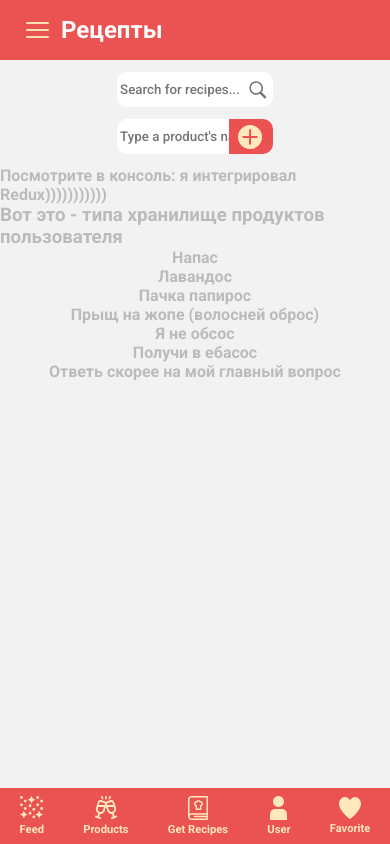
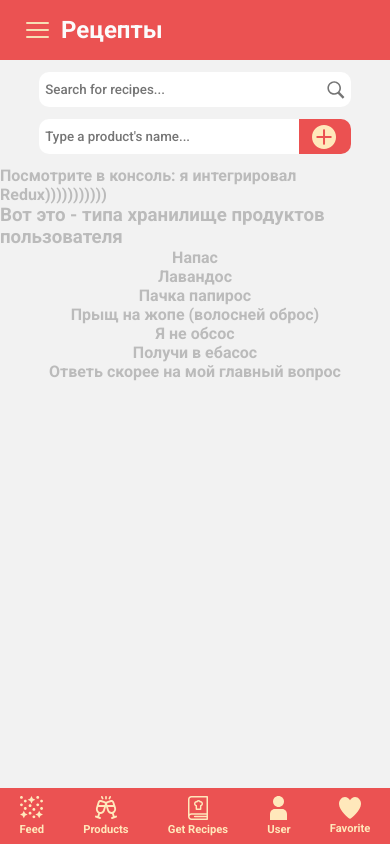
Before and after one commit to NekazistyeProgrammisty/foodboard, a React (Create React App) app: page /products in a window 390 px wide. Built offline with nearby package versions, Linux system fonts and the light colour scheme; a web font is replaced by a local one.

Commit message:
media-phone fix

```diff
--- a/src/components/InputField/InputField.css
+++ b/src/components/InputField/InputField.css
@@ -4,7 +4,6 @@
 
 .searchInputs {
     display: flex;
-
 }
 
 input[type='text'] {
@@ -44,3 +43,9 @@ input[type='text']:focus {
 .inputIcon svg:hover {
     cursor: pointer;
 }
+
+@media screen and (max-width: 600px) {
+    .search {
+        width: 80%;
+    }
+}
```
